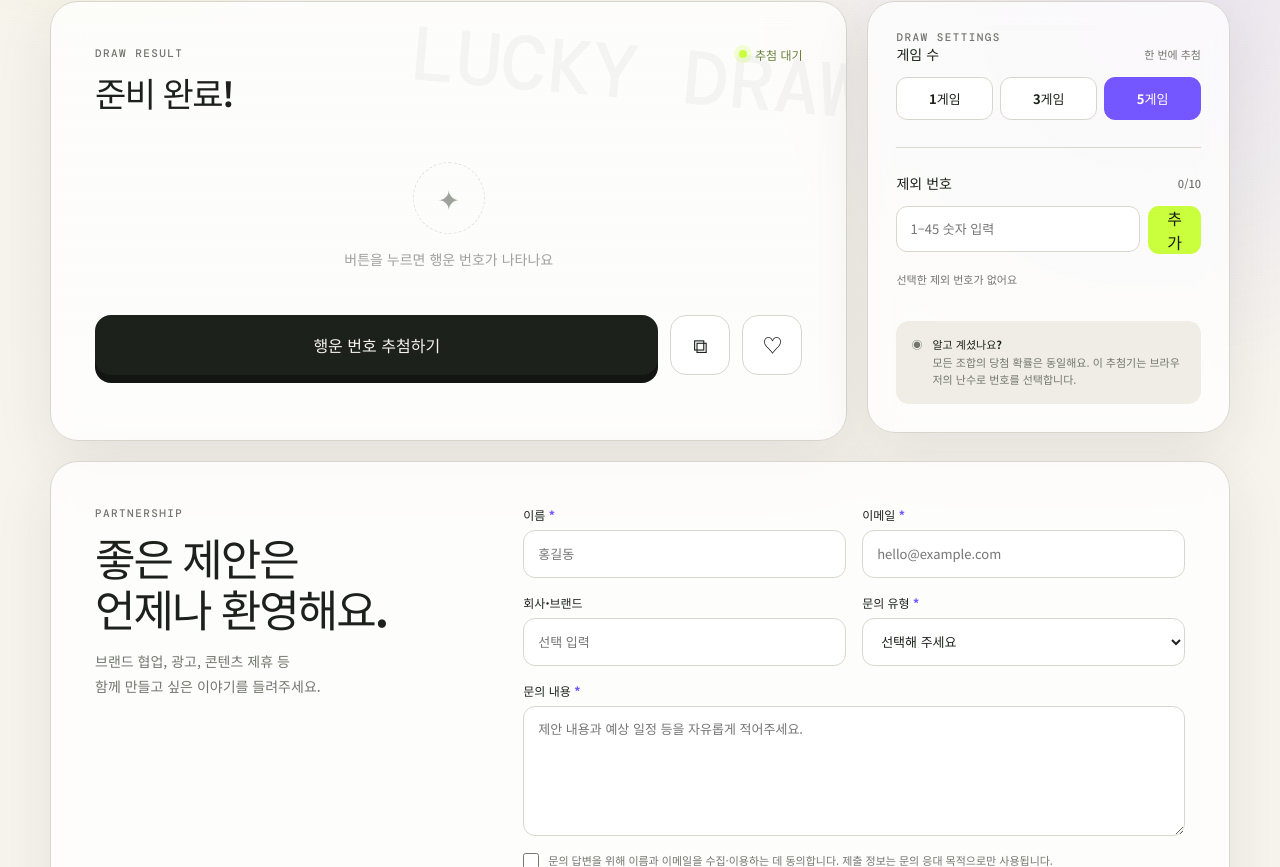
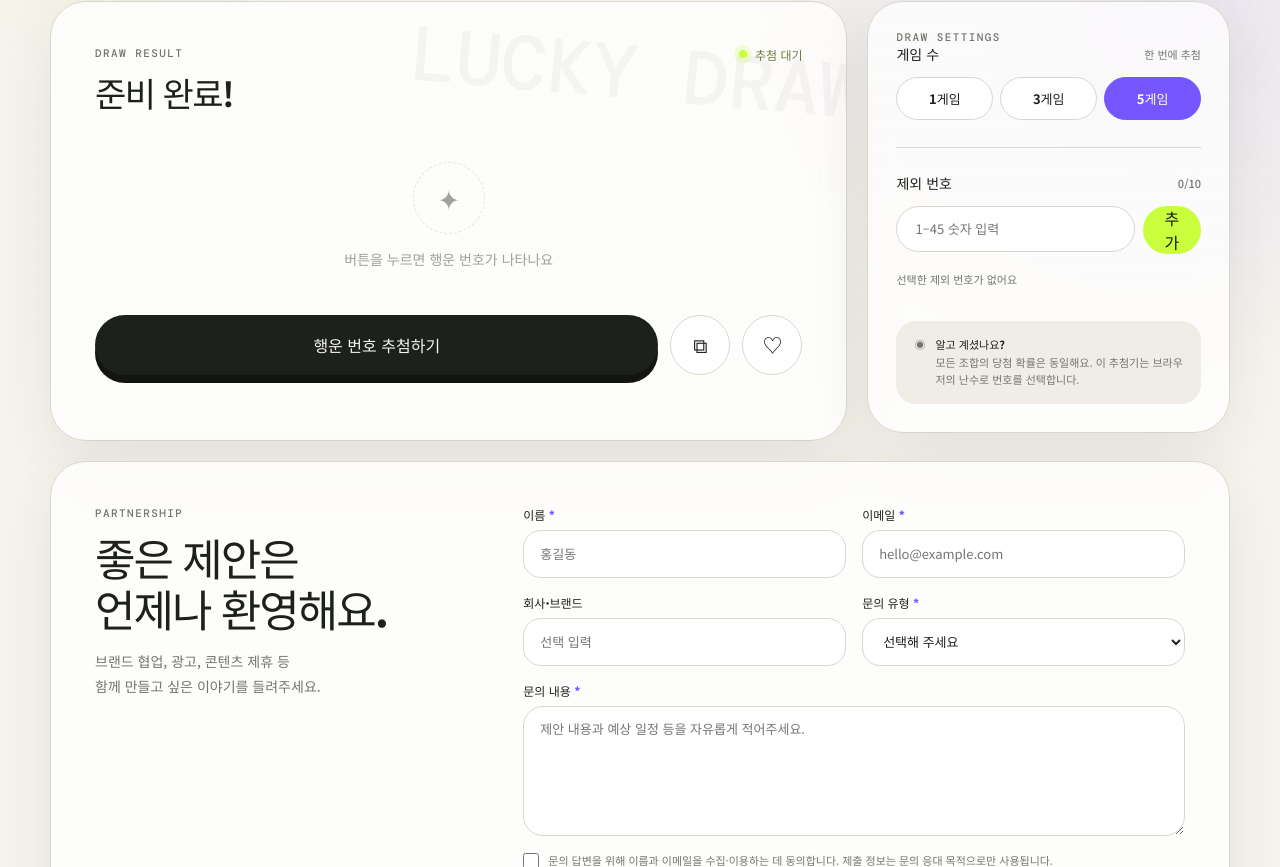
Before and after one commit to Happy-Day-HaHa/Uni-Form, a React (Vite) app: page / in a window 1280 px wide. Shown: the part 453-1320 px from the top of the page. Built offline with nearby package versions, Linux system fonts and the light colour scheme.

Commit message:
Refine rounded interface styling

```diff
--- a/src/styles/global.css
+++ b/src/styles/global.css
@@ -41,7 +41,7 @@ h1 .marker { position:relative; white-space:nowrap; z-index:0; }
 h1 .marker::after { content:""; position:absolute; z-index:-1; left:-3px; right:-8px; bottom:.06em; height:.26em; background:var(--lime); transform:rotate(-1deg); }
 .intro { color:var(--muted); font-size:16px; line-height:1.8; margin:0; }
 .lab { display:grid; grid-template-columns:minmax(0,1.65fr) minmax(280px,.75fr); gap:20px; margin-top:46px; align-items:start; }
-.panel { background:var(--card); border:1px solid var(--line); border-radius:28px; box-shadow:var(--shadow); backdrop-filter:blur(14px); }
+.panel { background:var(--card); border:1px solid var(--line); border-radius:36px; box-shadow:var(--shadow); backdrop-filter:blur(14px); }
 .machine { padding:clamp(24px,4vw,44px); min-height:440px; position:relative; overflow:hidden; }
 .machine::before { content:"LUCKY DRAW"; position:absolute; top:22px; right:-20px; color:color-mix(in srgb,var(--ink) 4%,transparent); font:900 76px "DM Mono",monospace; transform:rotate(5deg); white-space:nowrap; }
 .machine-head { position:relative; display:flex; justify-content:space-between; gap:20px; align-items:flex-start; }
@@ -60,12 +60,12 @@ html[data-theme="dark"] .status { color:#c9e58d; }
 .ball { width:clamp(42px,6vw,58px); height:clamp(42px,6vw,58px); border-radius:50%; display:grid; place-items:center; font:700 clamp(15px,2vw,19px) "DM Mono",monospace; color:#fff; box-shadow:inset 0 -7px 12px rgba(0,0,0,.12),0 6px 12px rgba(0,0,0,.1); animation:pop .38s cubic-bezier(.2,.85,.35,1.35) both; }
 .yellow { background:#e9b62e; } .blue { background:#338ac7; } .red { background:#ef5c52; } .gray { background:#7f8586; } .green { background:#48a56a; }
 .machine-footer { display:flex; align-items:center; gap:12px; margin-top:8px; }
-.draw-btn { flex:1; min-height:60px; border:0; border-radius:16px; background:var(--ink); color:var(--paper); font-weight:800; font-size:16px; cursor:pointer; transition:.2s; box-shadow:0 8px 0 color-mix(in srgb,var(--ink) 65%,#000); }
+.draw-btn { flex:1; min-height:60px; border:0; border-radius:999px; background:var(--ink); color:var(--paper); font-weight:800; font-size:16px; cursor:pointer; transition:.2s; box-shadow:0 8px 0 color-mix(in srgb,var(--ink) 65%,#000); }
 html[data-theme="dark"] .draw-btn { background:var(--lime); color:#171a15; box-shadow:0 8px 0 #7b9d22; }
 .draw-btn:hover { transform:translateY(-2px); }
 .draw-btn:active { transform:translateY(5px); box-shadow:0 3px 0 color-mix(in srgb,var(--ink) 65%,#000); }
 .draw-btn:disabled { opacity:.65; cursor:wait; }
-.icon-btn { width:60px; height:60px; border:1px solid var(--line); border-radius:16px; background:var(--surface); cursor:pointer; font-size:20px; transition:.2s; }
+.icon-btn { width:60px; height:60px; border:1px solid var(--line); border-radius:999px; background:var(--surface); cursor:pointer; font-size:20px; transition:.2s; }
 .icon-btn:hover { background:var(--lime); border-color:var(--lime); color:#171a15; }
 
 .controls { padding:28px; }
@@ -73,15 +73,15 @@ html[data-theme="dark"] .draw-btn { background:var(--lime); color:#171a15; box-s
 .control-title { display:flex; justify-content:space-between; align-items:center; margin-bottom:13px; font-size:14px; font-weight:800; }
 .hint { color:var(--muted); font-size:11px; font-weight:500; }
 .segmented { display:grid; grid-template-columns:repeat(3,1fr); gap:7px; }
-.segmented button { padding:11px 8px; border:1px solid var(--line); border-radius:11px; background:var(--surface); cursor:pointer; font-size:13px; font-weight:700; }
+.segmented button { padding:11px 8px; border:1px solid var(--line); border-radius:999px; background:var(--surface); cursor:pointer; font-size:13px; font-weight:700; }
 .segmented button.active { background:var(--purple); color:#fff; border-color:var(--purple); }
 .exclude-wrap { display:flex; gap:8px; }
-.exclude-wrap input { min-width:0; width:100%; height:46px; border:1px solid var(--line); border-radius:11px; background:var(--surface); color:var(--ink); padding:0 13px; font-size:13px; }
-.exclude-wrap button { border:0; border-radius:11px; background:var(--lime); color:#171a15; padding:0 15px; font-weight:800; cursor:pointer; }
+.exclude-wrap input { min-width:0; width:100%; height:46px; border:1px solid var(--line); border-radius:999px; background:var(--surface); color:var(--ink); padding:0 18px; font-size:13px; }
+.exclude-wrap button { border:0; border-radius:999px; background:var(--lime); color:#171a15; padding:0 18px; font-weight:800; cursor:pointer; }
 .chips { display:flex; flex-wrap:wrap; gap:7px; min-height:29px; margin-top:11px; }
 .chip { border:1px solid var(--line); border-radius:999px; padding:5px 8px 5px 10px; background:var(--surface); font:500 11px "DM Mono",monospace; cursor:pointer; }
 .no-chip { color:var(--muted); font-size:11px; align-self:center; }
-.note { display:flex; gap:10px; margin-top:27px; padding:15px; border-radius:13px; background:var(--soft); color:var(--muted); font-size:11px; line-height:1.6; }
+.note { display:flex; gap:10px; margin-top:27px; padding:15px 18px; border-radius:20px; background:var(--soft); color:var(--muted); font-size:11px; line-height:1.6; }
 .note strong { color:var(--ink); }
 
 .saved { margin-top:20px; padding:26px 30px; animation:rise .35s ease; }
@@ -89,7 +89,7 @@ html[data-theme="dark"] .draw-btn { background:var(--lime); color:#171a15; box-s
 .saved-head h3 { margin:0; font-size:16px; }
 .clear-btn { border:0; background:none; color:var(--muted); font-size:12px; cursor:pointer; text-decoration:underline; }
 .saved-items { display:grid; grid-template-columns:repeat(auto-fill,minmax(280px,1fr)); gap:10px; margin-top:16px; }
-.saved-item { display:flex; justify-content:space-between; align-items:center; border:1px solid var(--line); border-radius:13px; padding:13px 15px; background:var(--surface); }
+.saved-item { display:flex; justify-content:space-between; align-items:center; border:1px solid var(--line); border-radius:999px; padding:13px 20px; background:var(--surface); }
 .saved-nums { font:500 12px "DM Mono",monospace; letter-spacing:.04em; }
 .saved-time { color:var(--muted); font-size:10px; }
 
@@ -104,16 +104,16 @@ html[data-theme="dark"] .draw-btn { background:var(--lime); color:#171a15; box-s
 .field.full { grid-column:1/-1; }
 .field label { font-size:12px; font-weight:800; }
 .required { color:var(--purple); }
-.field input,.field select,.field textarea { width:100%; border:1px solid var(--line); border-radius:12px; background:var(--surface); color:var(--ink); padding:12px 14px; font-size:13px; transition:.2s; }
+.field input,.field select,.field textarea { width:100%; border:1px solid var(--line); border-radius:18px; background:var(--surface); color:var(--ink); padding:12px 16px; font-size:13px; transition:.2s; }
 .field input,.field select { height:48px; }
-.field textarea { min-height:130px; resize:vertical; line-height:1.6; }
+.field textarea { min-height:130px; resize:vertical; line-height:1.6; border-radius:20px; }
 .field input:focus,.field select:focus,.field textarea:focus { border-color:var(--purple); box-shadow:0 0 0 3px rgba(117,87,255,.1); outline:none; }
 .privacy { grid-column:1/-1; display:flex; align-items:flex-start; gap:9px; color:var(--muted); font-size:11px; line-height:1.55; cursor:pointer; }
 .privacy input { width:16px; height:16px; margin:1px 0 0; accent-color:var(--purple); flex:0 0 16px; }
-.form-submit { grid-column:1/-1; min-height:54px; border:0; border-radius:14px; background:var(--purple); color:#fff; font-weight:800; cursor:pointer; transition:.2s; }
+.form-submit { grid-column:1/-1; min-height:54px; border:0; border-radius:999px; background:var(--purple); color:#fff; font-weight:800; cursor:pointer; transition:.2s; }
 .form-submit:hover { transform:translateY(-2px); }
 .form-submit:disabled { opacity:.6; cursor:wait; transform:none; }
-.form-status { grid-column:1/-1; margin:0; padding:12px 14px; border-radius:11px; font-size:12px; line-height:1.5; }
+.form-status { grid-column:1/-1; margin:0; padding:12px 16px; border-radius:16px; font-size:12px; line-height:1.5; }
 .form-status.success { background:rgba(72,165,106,.13); color:#327f4e; }
 .form-status.error { background:rgba(239,92,82,.12); color:#c9453d; }
 html[data-theme="dark"] .form-status.success { color:#8bd3a4; }
```
